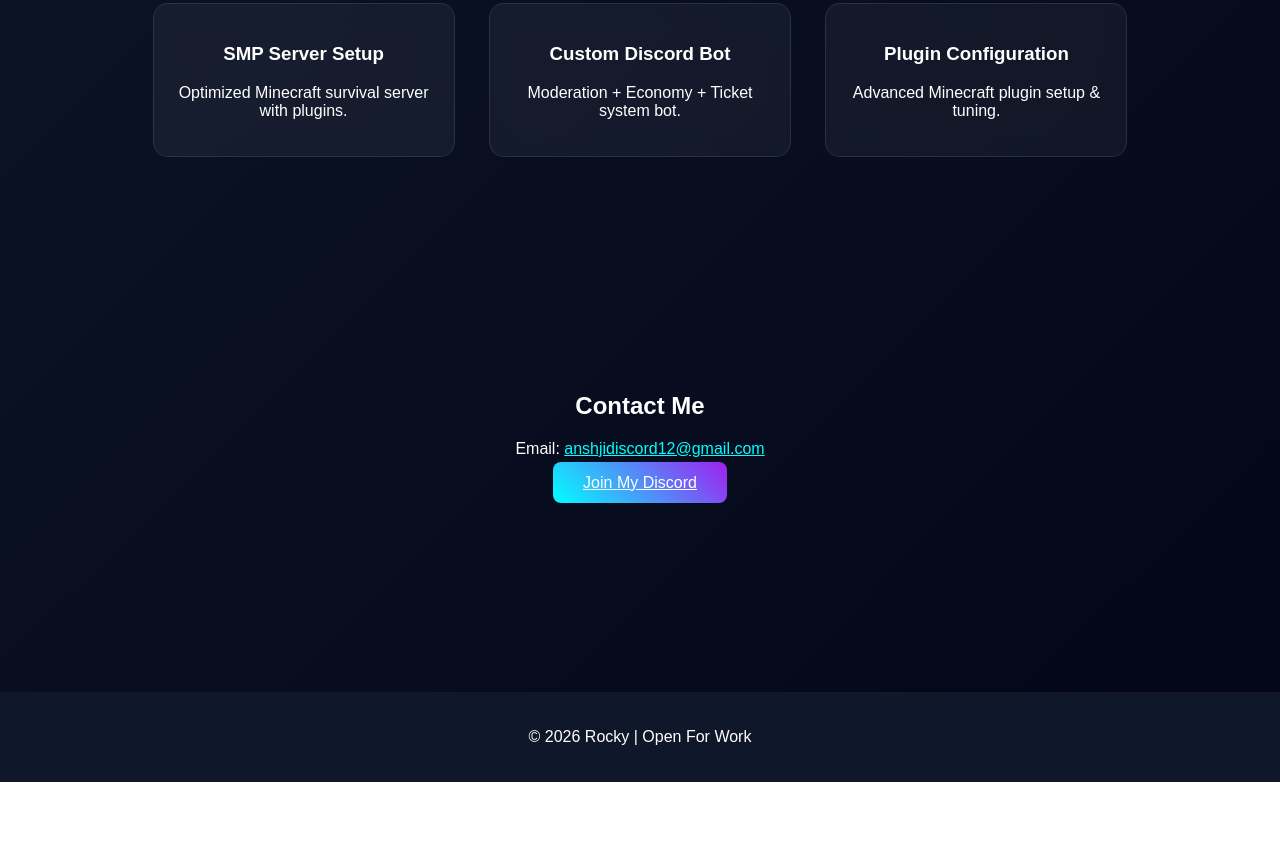
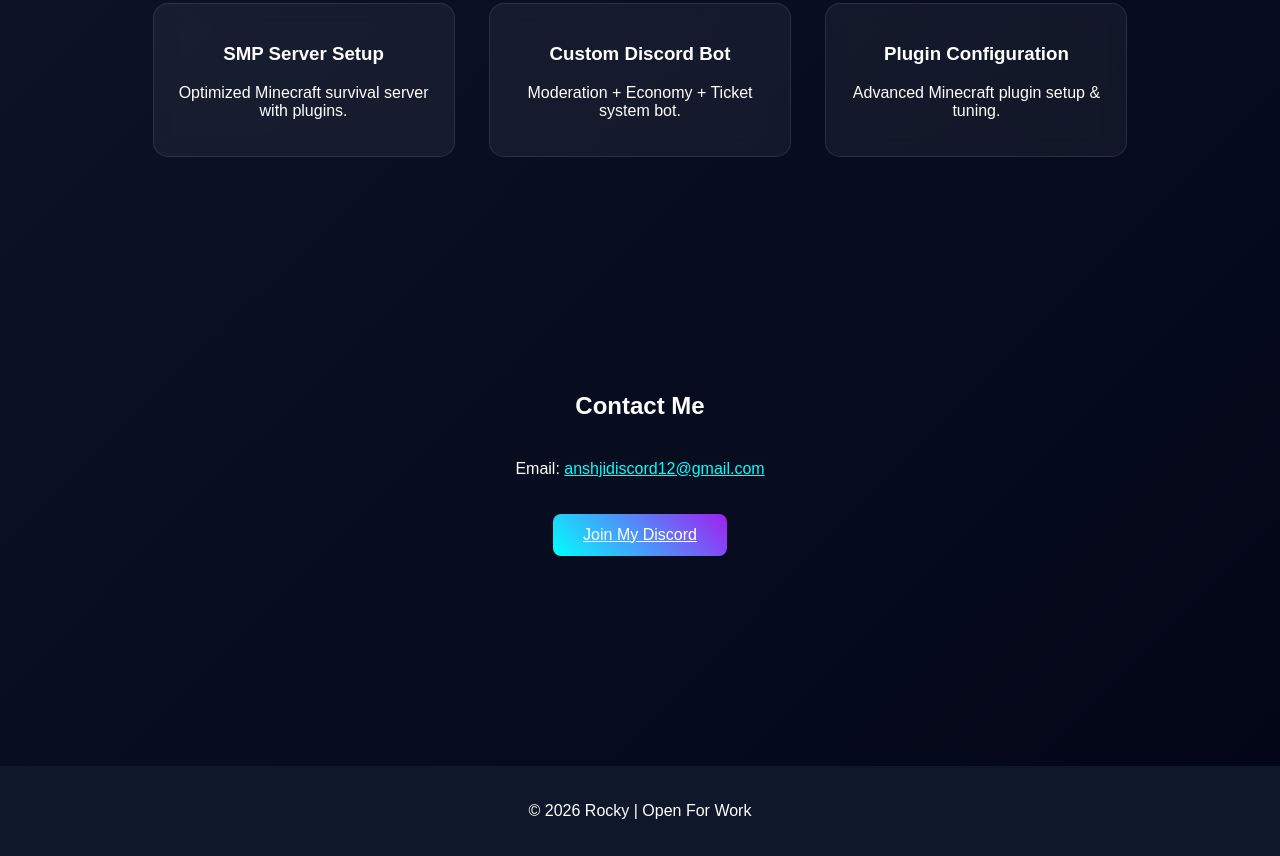
Before and after one commit to RockyJi-IN/Rocky-Portfolio, a plain HTML site: page index.html in a window 1280 px wide. Shown: the part 683-1539 px from the top of the page. Before the commit the page ends 1465 px from the top, so only its background shows below. Drawn offline with Linux system fonts and the light colour scheme.

Commit message:
index.html

```diff
--- a/index.html
+++ b/index.html
@@ -88,6 +88,10 @@ background:#0f172a;
   transform: scale(1.1);
   box-shadow: 0 0 30px #00ffff;
 }
+#contact a {
+  display: inline-block;
+  margin-top: 20px;
+}
 </style>
 </head>
 
```
